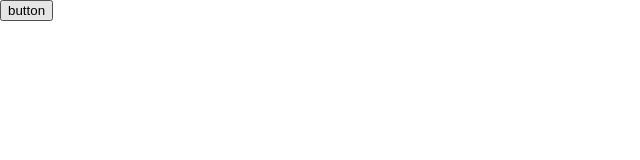
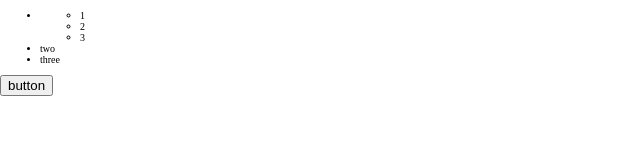
Before and after one commit to keemtj/study-javascript30, a website: page 25 - Event Capture, Propagation, Bubbling and Once/index.html in a window 1280 px wide. Shown: the whole page, without its empty margins (0-640 px from the left). Drawn offline with Linux system fonts and the light colour scheme; files that its build step writes are made by us from their sources.

Commit message:
:construction: Add capture, bubbling code

```diff
--- a/25 - Event Capture, Propagation, Bubbling and Once/index.html
+++ b/25 - Event Capture, Propagation, Bubbling and Once/index.html
@@ -14,7 +14,17 @@
       </div>
     </div>
   </div>
-
+  <ul>
+    <li class="one">
+      <ul>
+        <li class="one">1</li>
+        <li class="two">2</li>
+        <li class="three">3</li>
+      </ul>
+    </li>
+    <li class="two">two</li>
+    <li class="three">three</li>
+  </ul>
   <button>button</button>
 </body>
 </html>
--- a/25 - Event Capture, Propagation, Bubbling and Once/index.js
+++ b/25 - Event Capture, Propagation, Bubbling and Once/index.js
@@ -1,16 +1,21 @@
 // code
 const divs = document.querySelectorAll("div");
 const button = document.querySelector("button");
-// const logText = (e) => {
-//   console.log(e.target.classList.value);
-//   e.stopPropagation(); // stop bubbling
-// };
+const lis = document.querySelectorAll("li");
 
-function logText(e) {
-  // console.log(this);
-  console.log(this.classList.value);
+// logText
+// ES6
+const logText = (e) => {
+  console.log(e.target.classList.value);
   // e.stopPropagation(); // stop bubbling
-}
+};
+
+// ES5
+// function logText(e) {
+//   // console.log(this);
+//   console.log(this.classList.value);
+//   // e.stopPropagation(); // stop bubbling
+// }
 
 // capture: false(default)
 // capture: top to bottom
@@ -28,3 +33,5 @@ button.addEventListener(
   },
   { once: true }
 );
+
+lis.forEach((li) => li.addEventListener("click", logText));
```
